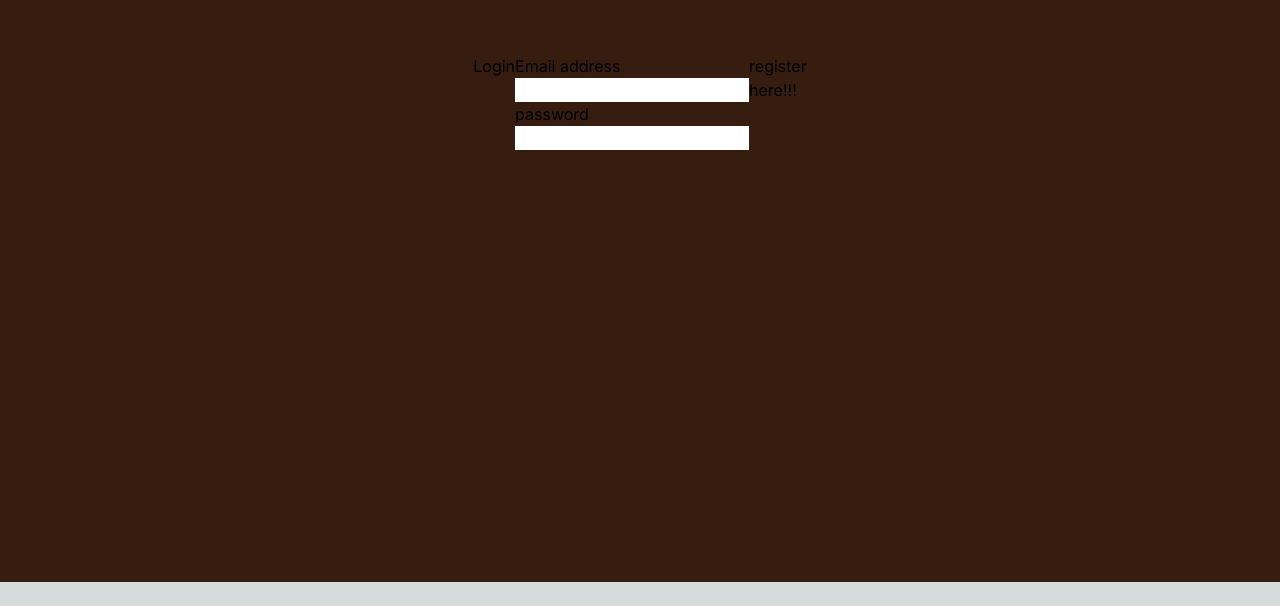
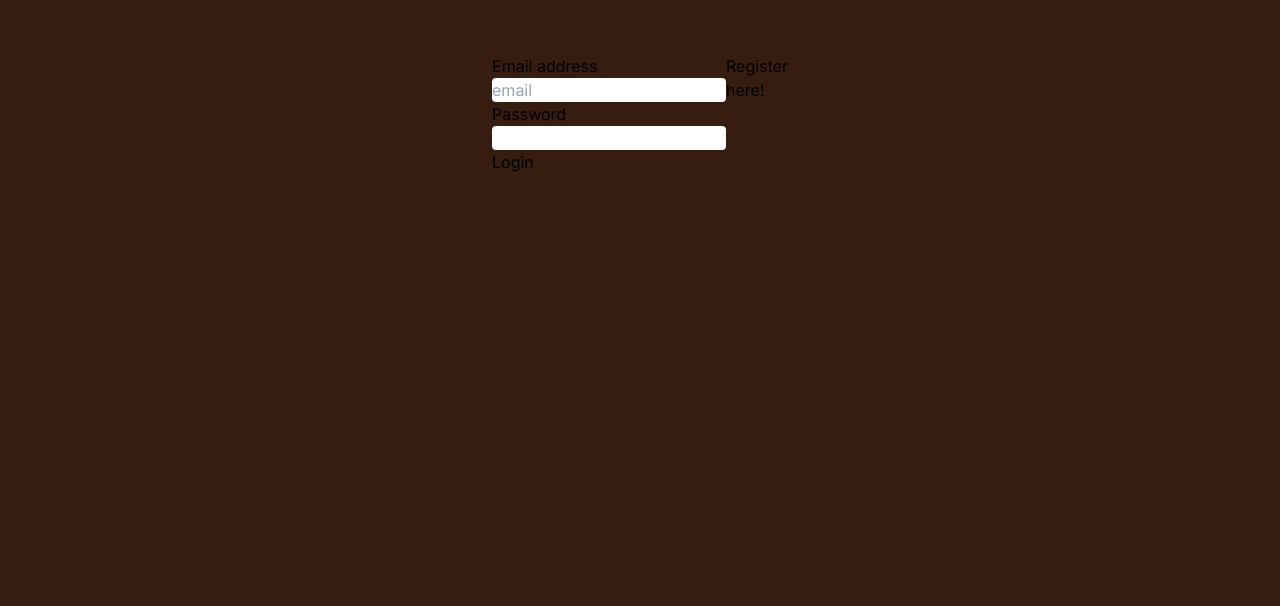
Before and after one commit to WellDN/Composers, a Next.js app: page /login in a window 1280 px wide. Shown: the part 298-904 px from the top of the page. Before the commit the page ends 880 px from the top, so only its background shows below. Built offline with nearby package versions, Linux system fonts and the light colour scheme.

Commit message:
fetch data / optional user context

```diff
--- a/package.json
+++ b/package.json
@@ -10,8 +10,9 @@
     "lint": "next lint",
     "deb": "concurrently \"npm run dev\" \"npm run server\""
   },
-  "type":"module",
+  "type": "module",
   "dependencies": {
+    "@hookform/resolvers": "^3.3.0",
     "@types/bcrypt": "^5.0.0",
     "@types/cookie-parser": "^1.4.3",
     "@types/jsonwebtoken": "^9.0.2",
@@ -31,6 +32,8 @@
     "postcss": "8.4.23",
     "react": "18.2.0",
     "react-dom": "18.2.0",
+    "react-hook-form": "^7.45.4",
+    "resolvers": "link:@types/hookform/resolvers",
     "tailwindcss": "3.3.2",
     "typescript": "5.0.4",
     "zod": "^3.22.0"
--- a/src/app/(custom)/login/page.tsx
+++ b/src/app/(custom)/login/page.tsx
@@ -1,25 +1,80 @@
+"use client"
 import Link from "next/link";
+import { SubmitHandler, useForm } from "react-hook-form";
+import { zodResolver } from "@hookform/resolvers/zod";
+import { z } from "zod";
 
-export default async function Login() {
+const loginSchema = z.object({
+  email: z.string().min(1, { message: "Email is required" }).email(),
+  password: z.string().min(8, { message: "Password is invalid" }),
+});
 
-    return(
-    <div>
+type LoginSchema = z.infer<typeof loginSchema>;
+
+export default function Login() {
+  const {
+    register,
+    handleSubmit,
+    formState: { errors },
+  } = useForm<LoginSchema>({
+    resolver: zodResolver(loginSchema),
+  });
+
+   const onSubmit: SubmitHandler<LoginSchema> = async (data) => {
+        const res = await fetch("/login", {
+            method: "POST",
+            headers: {
+                "Content-Type": "application/json",
+            },
+            body: JSON.stringify(data),
+        });
+
+        if (!res.ok) {
+            throw new Error("Failed to fetch data")
+        }
+        return res.json()
+}
+  return (
     <div className="flex flex-col min-h-full mx-auto max-w-2xl px-4 pt-8 pb-16">
       <div className="flex justify-center align-middle m-60">
-    <p>Login</p>
-    <form action="post" noValidate>
+        <form onSubmit={handleSubmit(onSubmit)}>
           <label htmlFor="email" className="">
             Email address
           </label>
-    <input />
+          <input
+            type="email"
+            id="email"
+            placeholder="email"
+            {...register("email")}
+            className={`${
+              errors.email && "border-red-500"
+            } rounded appearance-none focus:outline-none focus:shadow-outline`}
+          />
+          {errors.email && (
+            <p className="text-xs italic text-red-500 mt-2">
+              {errors.email?.message}
+            </p>
+          )}
           <label htmlFor="password" className="">
-    password
+            Password
           </label>
-    <input />
+          <input
+            id="password"
+            type="password"
+            {...register("password")}
+            className={`${
+              errors.password && "border-red-500"
+            } rounded appearance-none focus:outline-none focus:shadow-outline`}
+          />
+          {errors.password && (
+            <p className="text-xs italic text-red-500 mt-2">
+              {errors.password?.message}
+            </p>
+          )}
+          <button type="submit">Login</button>
         </form>
-    <Link href="/register">register here!!!</Link>
+        <Link href="/register">Register here!</Link>
       </div>
     </div>
-    </div>
-    )
+  );
 }
--- a/src/app/(custom)/register/page.tsx
+++ b/src/app/(custom)/register/page.tsx
@@ -1,23 +1,100 @@
+"use client"
 import Link from "next/link";
+import { SubmitHandler, useForm } from "react-hook-form";
+import { zodResolver } from "@hookform/resolvers/zod"
+import { z } from "zod";
+
+const registerSchema = z.object({
+email: z.string().min(1, {message: "Email is required"}).email(),
+password: z.string().min(8, {message: "Password is invalid"}),
+confirmPassword: z.string().min(8, {message: "Password is invalid"}),
+})
+.refine((data) => data.password === data.confirmPassword, {
+path: ["confirmPassword"],
+message: "Password don't match",
+})
+
+type RegisterSchema = z.infer<typeof registerSchema>
+
 
 export default function Register() {
+    const {
+        register,
+        handleSubmit,
+        formState: { errors },
+    } = useForm<RegisterSchema>({
+resolver: zodResolver(registerSchema),
+});
+
+   const onSubmit: SubmitHandler<RegisterSchema> = async (data) => {
+        const res = await fetch("/register", {
+            method: "POST",
+            headers: {
+                "Content-Type": "application/json",
+            },
+            body: JSON.stringify(data),
+        });
+
+        if (!res.ok) {
+            throw new Error("Failed to fetch data")
+        }
+        return res.json()
+}
+
     return(
     <div className="flex flex-col min-h-full mx-auto max-w-2xl px-4 pt-8 pb-16">
     <div className="flex justify-center align-middle m-60">
-    <p>Register</p>
-    <form action="post" noValidate>
+    <form onSubmit={handleSubmit(onSubmit)}>
     <label htmlFor="email" className="">
     Email address
     </label>
-    <input />
+    <input
+    type="email"
+    id="email"
+    placeholder="email"
+    {...register("email")}
+    className={`${
+              errors.email && "border-red-500"
+            } rounded appearance-none focus:outline-none focus:shadow-outline`}
+            />
+{errors.email && (
+    <p className="text-xs italic text-red-500 mt-2">
+    {errors.email?.message}
+    </p>
+)}
     <label htmlFor="password" className="">
     password
     </label>
-    <input />
+    <input
+    id="password"
+    type="password"
+    {...register("password")}
+    className={`${
+              errors.password && "border-red-500"
+            } rounded appearance-none focus:outline-none focus:shadow-outline`}
+            />
+{errors.password && (
+        <p className="text-xs italic text-red-500 mt-2">
+        {errors.password?.message}
+        </p>
+        )}
     <label htmlFor="confirmPassword" className="">
-    password
+    confirm password
     </label>
-    <input />
+    <input
+    type="password"
+    id="c_password"
+    {...register("confirmPassword")}
+    className={`${
+              errors.confirmPassword && "border-red-500"
+            } rounded appearance-none focus:outline-none focus:shadow-outline`}
+            />
+{errors.confirmPassword && (
+        <p className="text-xs italic text-red-500 mt-2">
+        {errors.confirmPassword?.message}
+        </p>
+        )}
+    <button type="submit">register</button>
     </form>
     <Link href="/login">Login here!!!!!</Link>
     </div>
--- a/src/app/(primary)/page.tsx
+++ b/src/app/(primary)/page.tsx
@@ -2,9 +2,17 @@ import Link from "next/link"
 // use flexbox (flex with flex-col (grid))
 
 export default function Home() {
+    const user = useOptionalUser();
+    // TODO: make isUser context
     return(
     <main>
     <Link href="/">Polyhymnia</Link>
+    { user ? (
+
+        <p>Logged User: {user.email}</p>
+
+    ) : (
+    <div>
     <Link href="/login">
     Login
     </Link>
@@ -12,6 +20,8 @@ export default function Home() {
     Register
     </Link>
     <Link href="/single">single</Link>
+    </div>
+    )})
     </main>
     )
 }
--- a/src/app/backend/login.ts
+++ b/src/app/backend/login.ts
@@ -1,4 +1,5 @@
 import { Request, Response } from "express";
+
 import { verifyLogin } from "./user.js";
 import jwt from 'jsonwebtoken'
 
--- a/src/app/backend/user.ts
+++ b/src/app/backend/user.ts
@@ -1,5 +1,5 @@
 import 'dotenv/config';
-import { hashPassword } from './utils/utils.js';
+import { hashPassword } from '../utils';
 import { pool } from './database.js';
 import bcrypt from 'bcrypt'
 
```
Also changed, not shown: src/app/utils.ts (renamed from src/app/backend/utils/utils.ts), 1 other file (tests, documents, lock files or other folders). Lines whose indentation alone changed are shown as unchanged.
